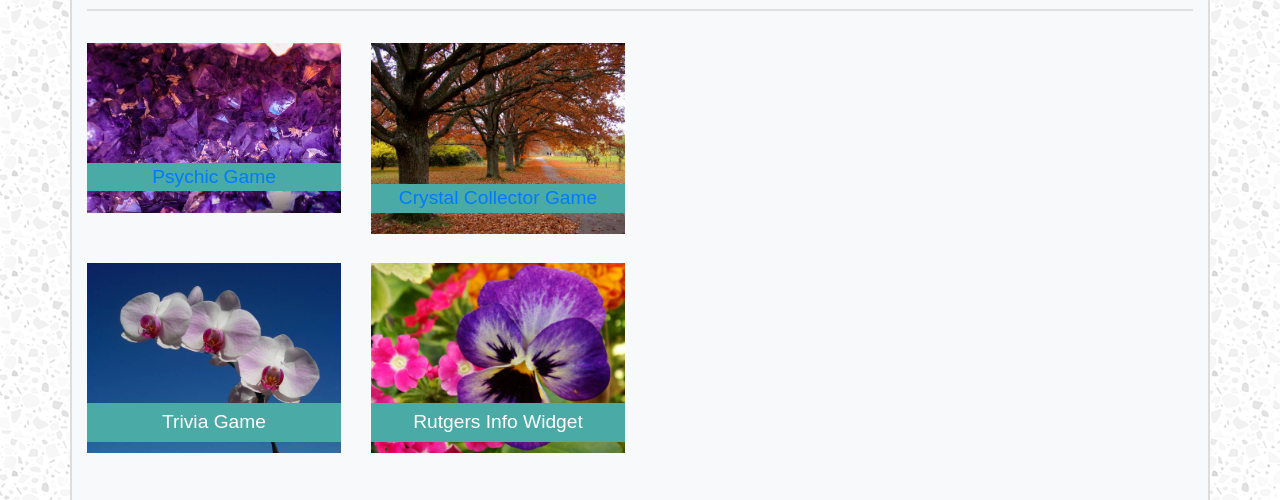
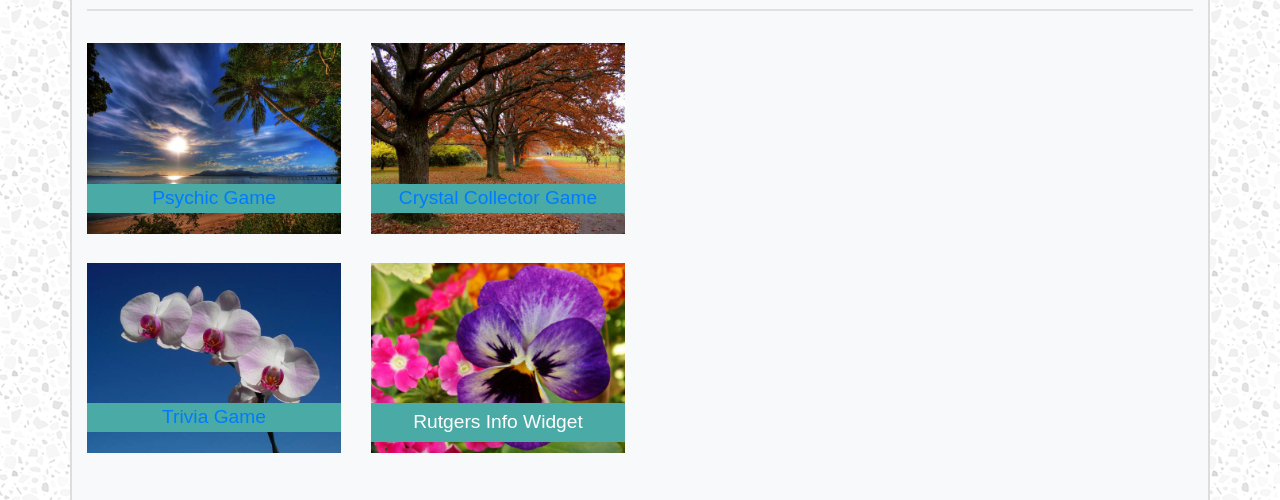
Before and after one commit to jenngoldman/Bootstrap-Portfolio, a plain HTML site: page portfolio.html in a window 1280 px wide. Shown: the part 221-721 px from the top of the page. Drawn offline with nearby package versions, Linux system fonts and the light colour scheme.

Commit message:
adding trivia game link to portfolio

```diff
--- a/portfolio.html
+++ b/portfolio.html
@@ -34,7 +34,7 @@
     <!--Row 1 with 2 columns inside-->
         <div class="row">
             <div class="col-sm-3">
-                <img class="img-responsive mt-3" src="assets/images/gemstones copy.jpeg" alt="purple gemstones">
+                <img class="img-responsive mt-3" src="assets/images/nature1copy.jpg" alt="purple gemstones">
                 <div class="image-title">
                         <a href="https://jenngoldman.github.io/Psychic-Game/"> Psychic Game</a>
                 </div>
@@ -51,7 +51,7 @@
             <div class="col-sm-3">
                 <img class="img-responsive" src="assets/images/nature3copy.jpg" alt="nature-three">
                 <div class="image-title">
-                    <p>Trivia Game</p>
+                    <a href="https://jenngoldman.github.io/Trivia-Game/">Trivia Game</a>
                 </div>
             </div>
             <div class="col-sm-3">
```
